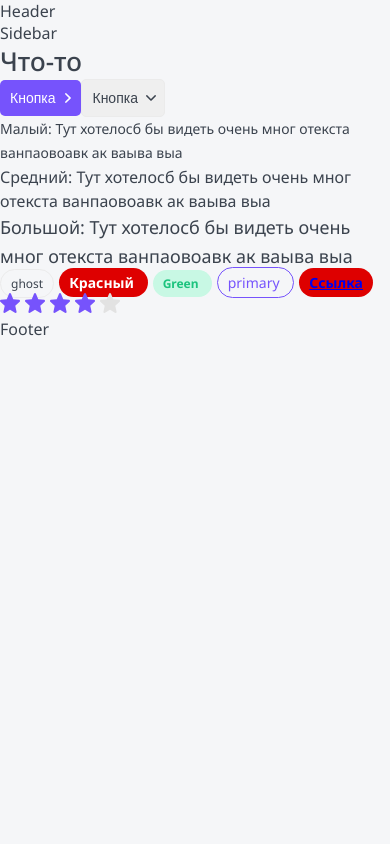
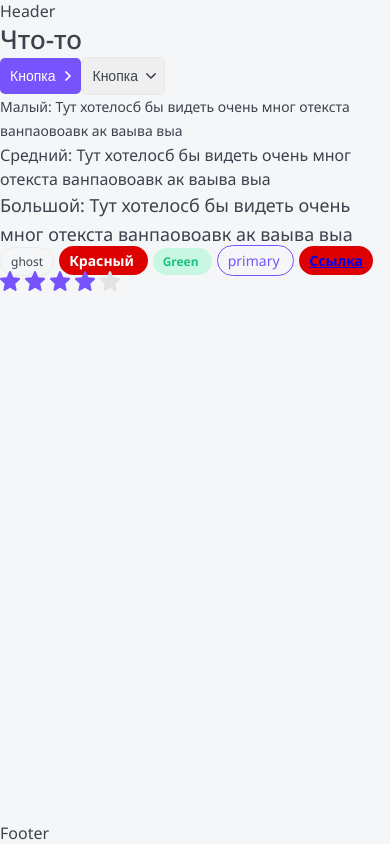
Before and after one commit to vibeclue/nextjs-top-app, a Next.js app: page / in a window 390 px wide. Built offline with nearby package versions, Linux system fonts and the light colour scheme.

Commit message:
добавил css grid к главной странице + адаптив под мобилки

```diff
--- a/app/globals.css
+++ b/app/globals.css
@@ -6,6 +6,54 @@
 
 	font-family: "Noto Sans", sans-serif;
 }
+
+.wrapper {
+	display: grid;
+	grid-template-columns: auto 230px minmax(320px, 1200px) auto;
+	grid-template-rows: auto 1fr auto;
+	min-height: 100vh;
+	grid-template-areas:
+		". header header ."
+		". sidebar main ."
+		"footer footer footer footer";
+}
+
+.header {
+	grid-area: header;
+	display: none;
+}
+
+.sidebar {
+		grid-area: sidebar;
+}
+
+.main {
+		grid-area: main;
+}
+
+.footer {
+		grid-area: footer;
+}
+
+
+@media (max-width: 765px) {
+	.wrapper {
+		grid-template-columns: minmax(320px, 1fr);
+		grid-template-areas:
+			"header"
+			"main"
+			"footer";
+	}
+	.sidebar {
+		display: none;
+	}
+
+	.header {
+		display: block;
+	}
+
+}
+
 
 :root {
 	--black: #3B434E;
--- a/app/layout.tsx
+++ b/app/layout.tsx
@@ -21,14 +21,14 @@
   return (
     <html lang="ru">
       <body className={notoSans.className}>
-        <Header />
-        <div>
-          <Sidebar />
-          <main>
+        <div className='wrapper'>
+          <Header className="header" />
+          <Sidebar className="sidebar"/>
+          <main className="main">
             {children}
           </main>
+          <Footer className="footer"/>
         </div>
-        <Footer />
       </body>
     </html>
   );
```
